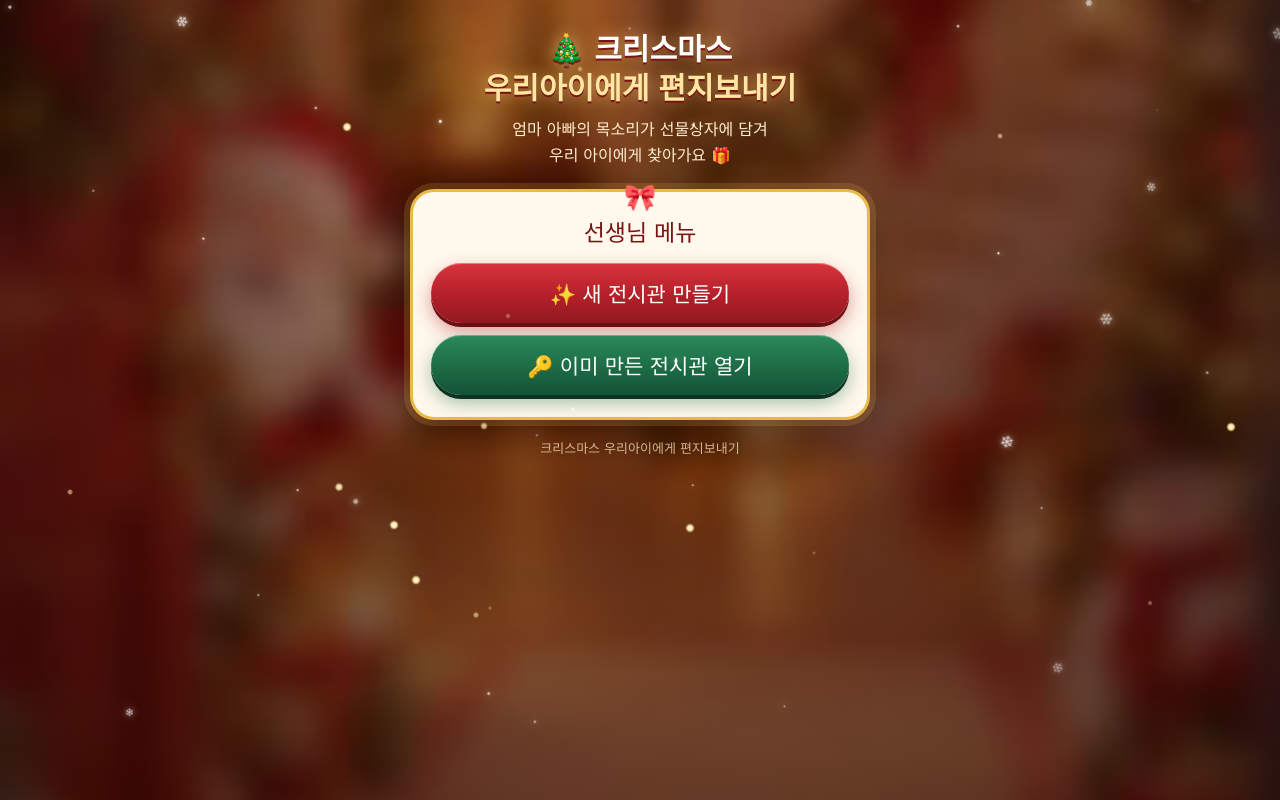
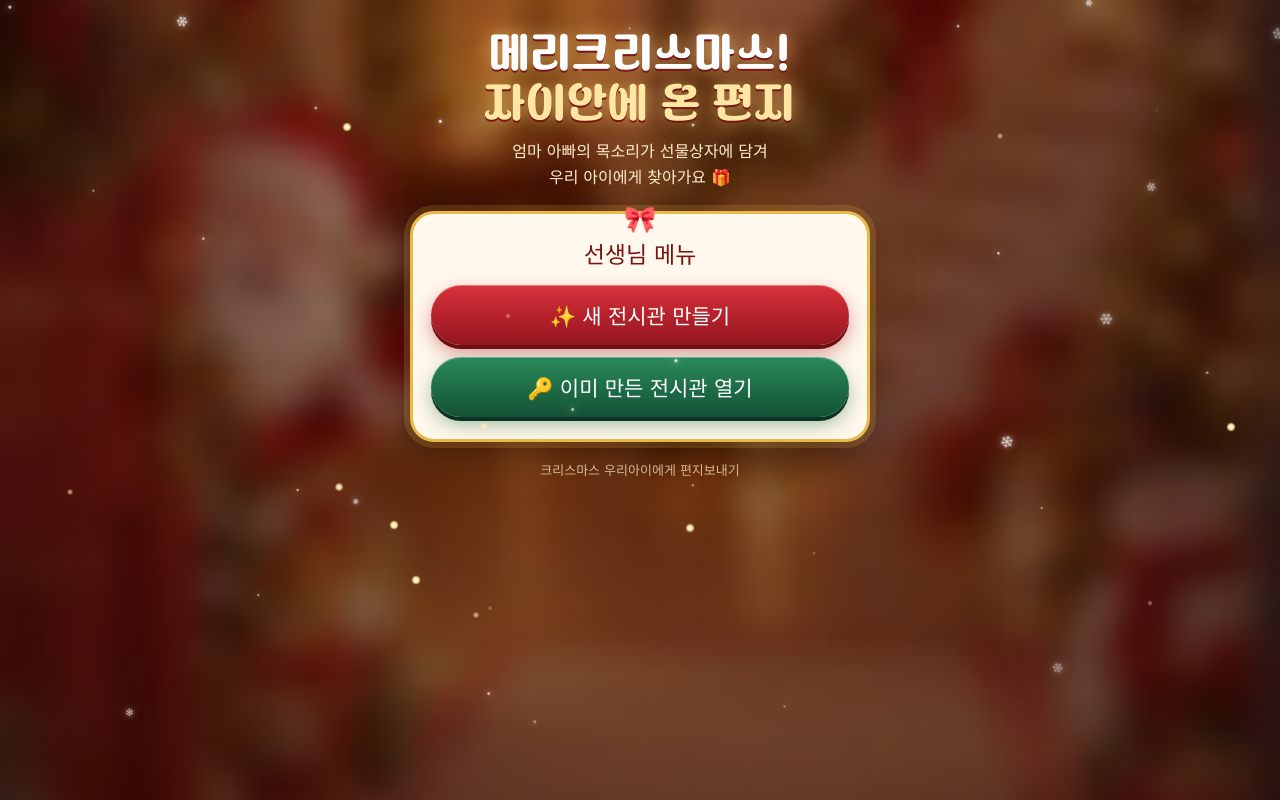
Before and after one commit to xiankider-cmd/christmas-letter, a Next.js app: page / in a window 1280 px wide. Built offline with nearby package versions, Linux system fonts and the light colour scheme.

Commit message:
메인 제목과 글꼴 바꾸기

```diff
--- a/app/globals.css
+++ b/app/globals.css
@@ -11,6 +11,13 @@
   --muted: #7b5a48;
   --font-title: 'Jua', 'Apple SD Gothic Neo', 'Malgun Gothic', sans-serif;
   --font-body: 'Gowun Dodum', 'Apple SD Gothic Neo', 'Malgun Gothic', sans-serif;
+}
+
+/* 메인 제목 글꼴: 학교안심 꼬쑤염 (제목 글자만 담아 아주 가벼워요) */
+@font-face {
+  font-family: 'HakgyoansimKossuyeom';
+  src: url('/title-font.woff2') format('woff2');
+  font-display: swap;
 }
 
 * { box-sizing: border-box; -webkit-tap-highlight-color: transparent; }
@@ -60,6 +67,13 @@ a { color: inherit; }
   word-break: keep-all;
 }
 .title .gold { color: var(--gold-light); }
+.main-title {
+  font-family: 'HakgyoansimKossuyeom', var(--font-title);
+  font-weight: normal;
+  font-size: 40px;
+  line-height: 1.25;
+  letter-spacing: 1px;
+}
 .subtitle {
   text-align: center;
   color: #ffeccc;
--- a/app/page.js
+++ b/app/page.js
@@ -85,10 +85,10 @@ export default function Home() {
       <div className="page-bg" />
       <Snow />
       <div className="wrap">
-        <h1 className="title">
-          🎄 크리스마스
+        <h1 className="title main-title">
+          메리크리스마스!
           <br />
-          <span className="gold">우리아이에게 편지보내기</span>
+          <span className="gold">자이안에 온 편지</span>
         </h1>
         <p className="subtitle">
           엄마 아빠의 목소리가 선물상자에 담겨
```
Also changed, not shown: public/title-font.woff2 (added).
